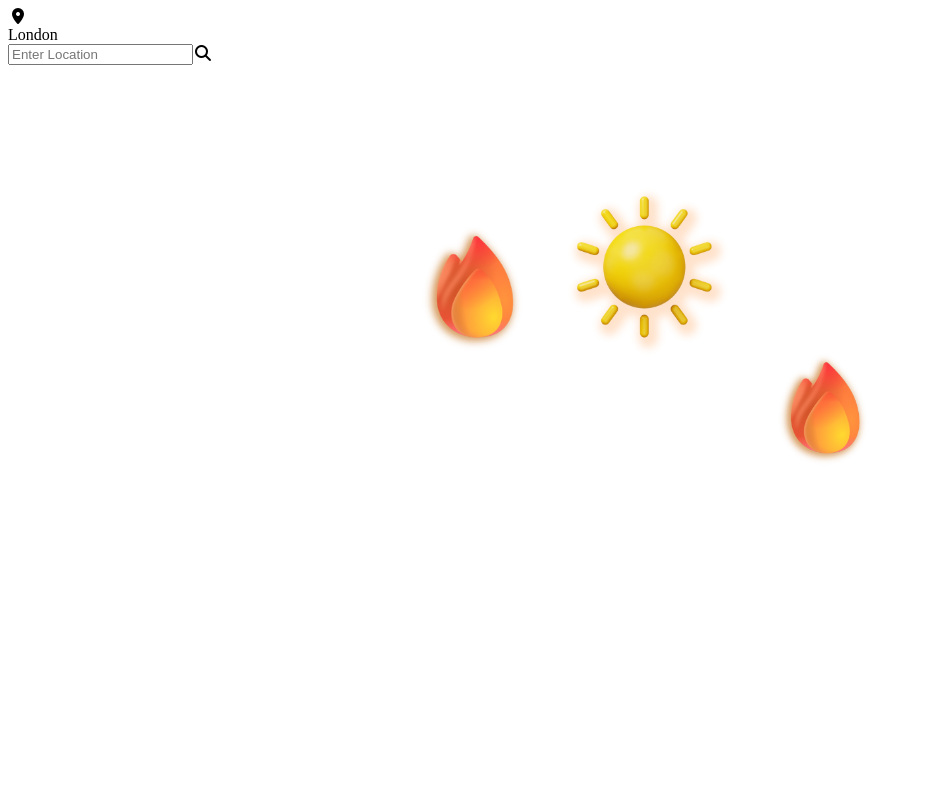
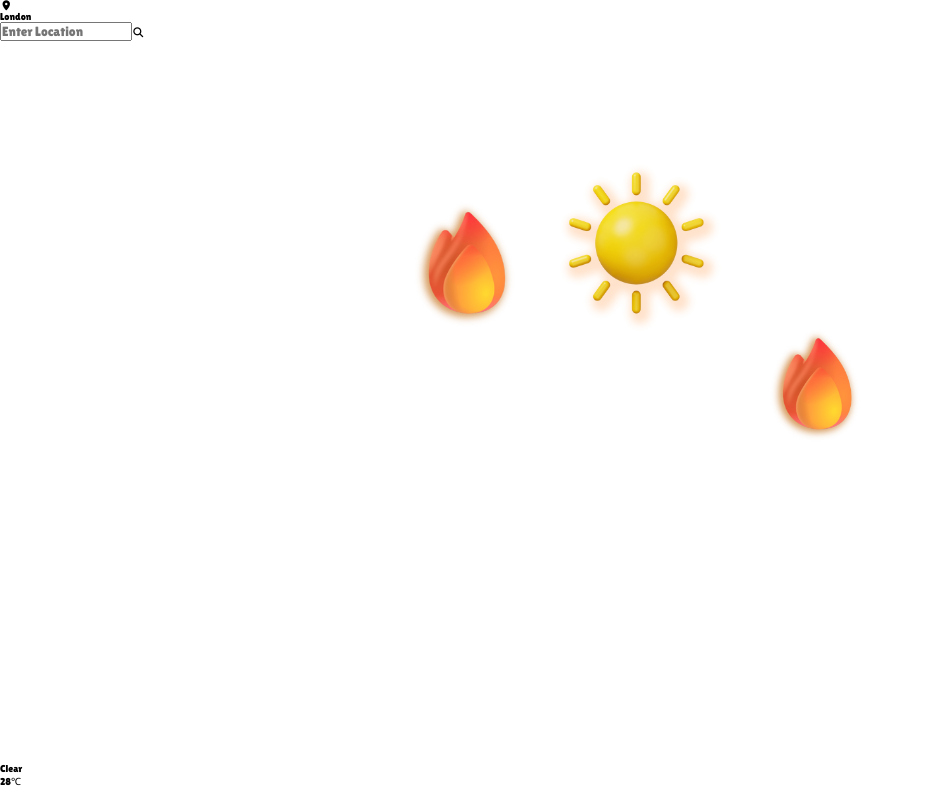
Before and after one commit to ibktommy/react_reloaded_projects, a React (Vite) app in the folder live_weather_app/: page / in a window 1280 px wide. Shown: the top 787 px of the page, without its empty margins (0-927 px from the left). Built offline with nearby package versions, Linux system fonts and the light colour scheme.

Commit message:
add global styles and font

```diff
--- a/live_weather_app/src/index.css
+++ b/live_weather_app/src/index.css
@@ -0,0 +1,14 @@
+/* Import font */
+@import url('https://fonts.googleapis.com/css2?family=Lilita+One&display=swap');
+
+/* Global Styles */
+* {
+  margin: 0;
+  padding: 0;
+  box-sizing: border-box;
+  font-family: "Lilita One", sans-serif;
+}
+
+html {
+  font-size: 62.5%;
+}
```
